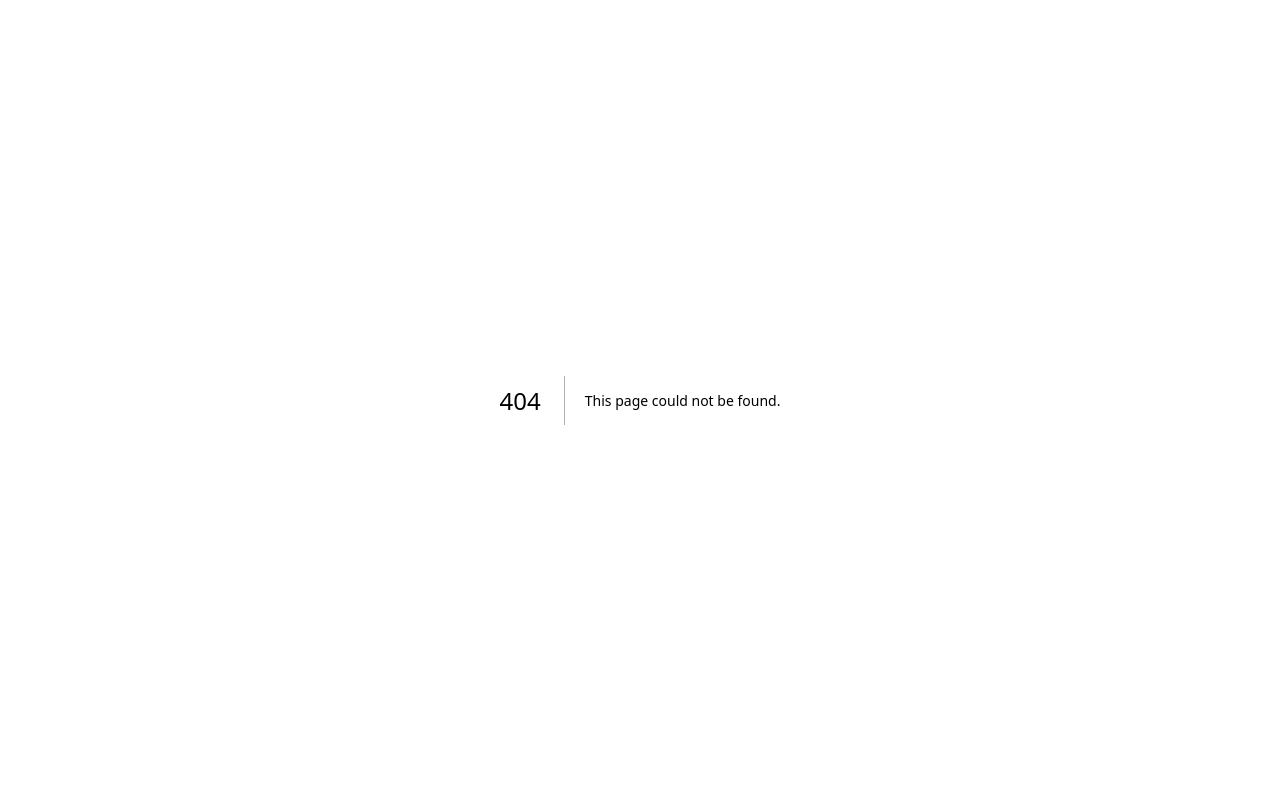
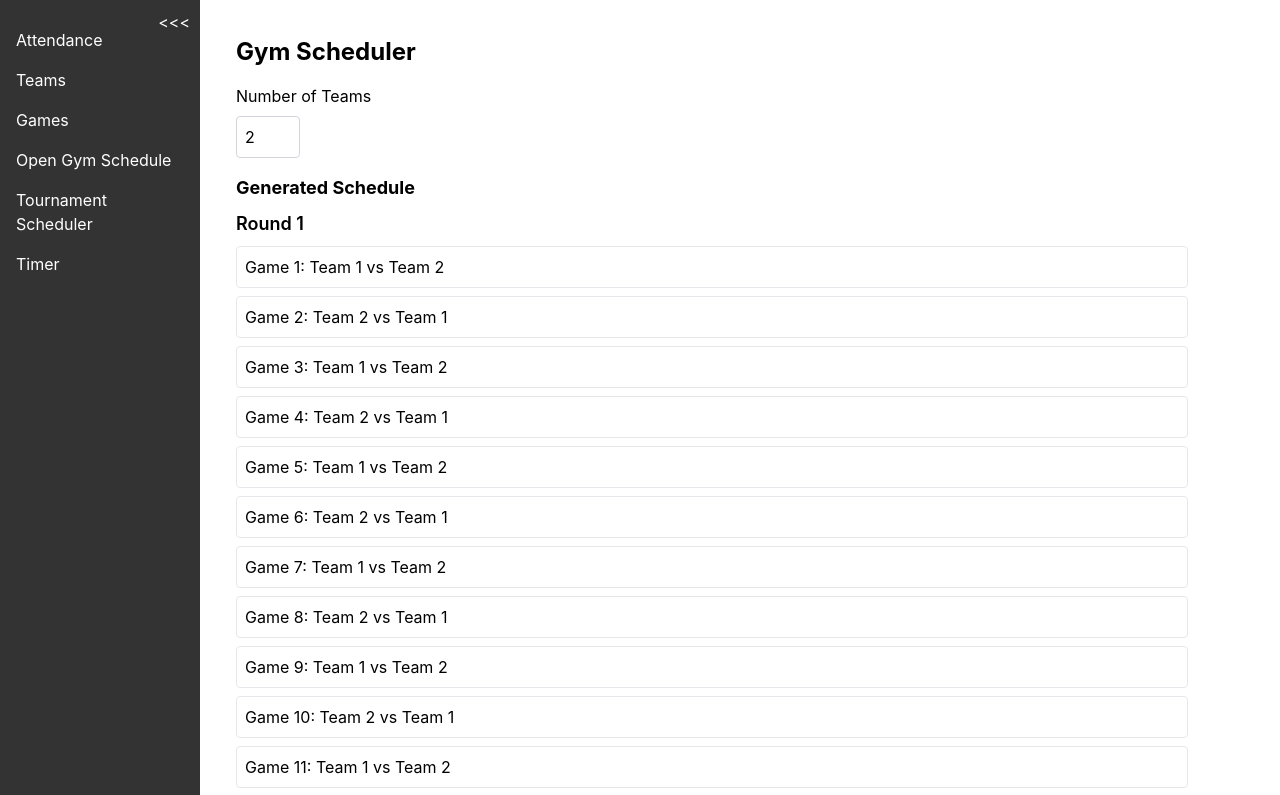
Before and after one commit to jsartin513/open-gym, a Next.js app: page /gym-scheduler in a window 1280 px wide. Before the commit this address had no page. Shown: the top 795 px of the page. Built offline with nearby package versions, Linux system fonts and the light colour scheme.

Commit message:
open gym schedule

```diff
--- a/src/components/(layout)/LeftNav.jsx
+++ b/src/components/(layout)/LeftNav.jsx
@@ -26,7 +26,10 @@ const LeftNav = () => {
             <Link href="/games">Games</Link>
           </li>
           <li>
-            <Link href="/scheduler">Scheduler</Link>
+            <Link href="/gym-scheduler">Open Gym Schedule</Link>
+          </li>
+          <li>
+            <Link href="/scheduler">Tournament Scheduler</Link>
           </li>
           <li>
             <Link href="/timer">Timer</Link>
--- /dev/null
+++ b/src/pages/gym-scheduler.js
@@ -0,0 +1,132 @@
+import React, { useState, useEffect } from "react";
+import Layout from "../components/(layout)/layout";
+
+const GymSchedulerPage = () => {
+  const [numTeams, setNumTeams] = useState(2);
+  const [schedule, setSchedule] = useState([]);
+  const [error, setError] = useState("");
+
+  useEffect(() => {
+    generateSchedule();
+  }, [numTeams]);
+
+  const handleNumTeamsChange = (e) => {
+    const value = parseInt(e.target.value, 10);
+    if (value >= 2 && value <= 4) {
+      setNumTeams(value);
+      setError("");
+    } else {
+      setError("Number of teams must be between 2 and 4.");
+    }
+  };
+
+  const generateSchedule = () => {
+    let generatedSchedule = [];
+    if (numTeams === 2) {
+      for (let i = 0; i < 24; i++) {
+        generatedSchedule.push({
+          round: 1,
+          game: i + 1,
+          home: i % 2 === 0 ? "Team 1" : "Team 2",
+          away: i % 2 === 0 ? "Team 2" : "Team 1",
+        });
+      }
+    } else if (numTeams === 3) {
+      const teams = ["Team 1", "Team 2", "Team 3"];
+      for (let i = 0; i < 12; i++) {
+        generatedSchedule.push({
+          round: 1,
+          game: i + 1,
+          home: teams[i % 3],
+          away: teams[(i + 1) % 3],
+        });
+      }
+      for (let i = 12; i < 24; i++) {
+        generatedSchedule.push({
+          round: 2,
+          game: i + 1,
+          home: teams[(i + 1) % 3],
+          away: teams[i % 3],
+        });
+      }
+    } else if (numTeams === 4) {
+      const teams = ["Team 1", "Team 2", "Team 3", "Team 4"];
+      const pairs = [
+        [teams[0], teams[1]],
+        [teams[2], teams[3]],
+        [teams[0], teams[2]],
+        [teams[1], teams[3]],
+        [teams[0], teams[3]],
+        [teams[1], teams[2]],
+      ];
+      for (let round = 0; round < 3; round++) {
+        const roundPairs = pairs.slice(round * 2, round * 2 + 2);
+        for (let i = 0; i < 8; i++) {
+          const pair = roundPairs[i % 2];
+          const homeIndex = [0,3].includes(i % 4) ? 0 : 1;
+          const awayIndex = [0,3].includes(i % 4) ? 1 : 0;
+          generatedSchedule.push({
+            round: round + 1,
+            game: round * 8 + i + 1,
+            home: pair[homeIndex],
+            away: pair[awayIndex],
+          });
+        }
+      }
+    }
+    setSchedule(generatedSchedule);
+  };
+
+  const renderScheduleByRound = () => {
+    if (!schedule || schedule.length === 0) {
+      return <p>No schedule generated yet.</p>;
+    }
+
+    const rounds = {};
+    schedule.forEach((game) => {
+      if (!rounds[game.round]) {
+        rounds[game.round] = [];
+      }
+      rounds[game.round].push(game);
+    });
+
+    return Object.keys(rounds).map((round) => (
+      <div key={round} className="mb-4">
+        <h3 className="text-lg font-semibold mb-2">Round {round}</h3>
+        <ul>
+          {rounds[round].map((game) => (
+            <li key={game.game} className="border rounded p-2 mb-2">
+              Game {game.game}: {game.home} vs {game.away}
+            </li>
+          ))}
+        </ul>
+      </div>
+    ));
+  };
+
+  return (
+    <Layout>
+      <div className="container mx-auto p-4">
+        <h1 className="text-2xl font-bold mb-4">Gym Scheduler</h1>
+        <div className="mb-4">
+          <label className="block mb-2">Number of Teams</label>
+          <input
+            type="number"
+            value={numTeams}
+            onChange={handleNumTeamsChange}
+            className="w-16 p-2 border border-gray-300 rounded"
+            min="2"
+            max="4"
+          />
+        </div>
+        {error && <div className="text-red-500 mb-4">{error}</div>}
+        <div className="mb-4">
+          <h2 className="text-lg font-bold mb-2">Generated Schedule</h2>
+          {renderScheduleByRound()}
+        </div>
+      </div>
+    </Layout>
+  );
+};
+
+export default GymSchedulerPage;
```
